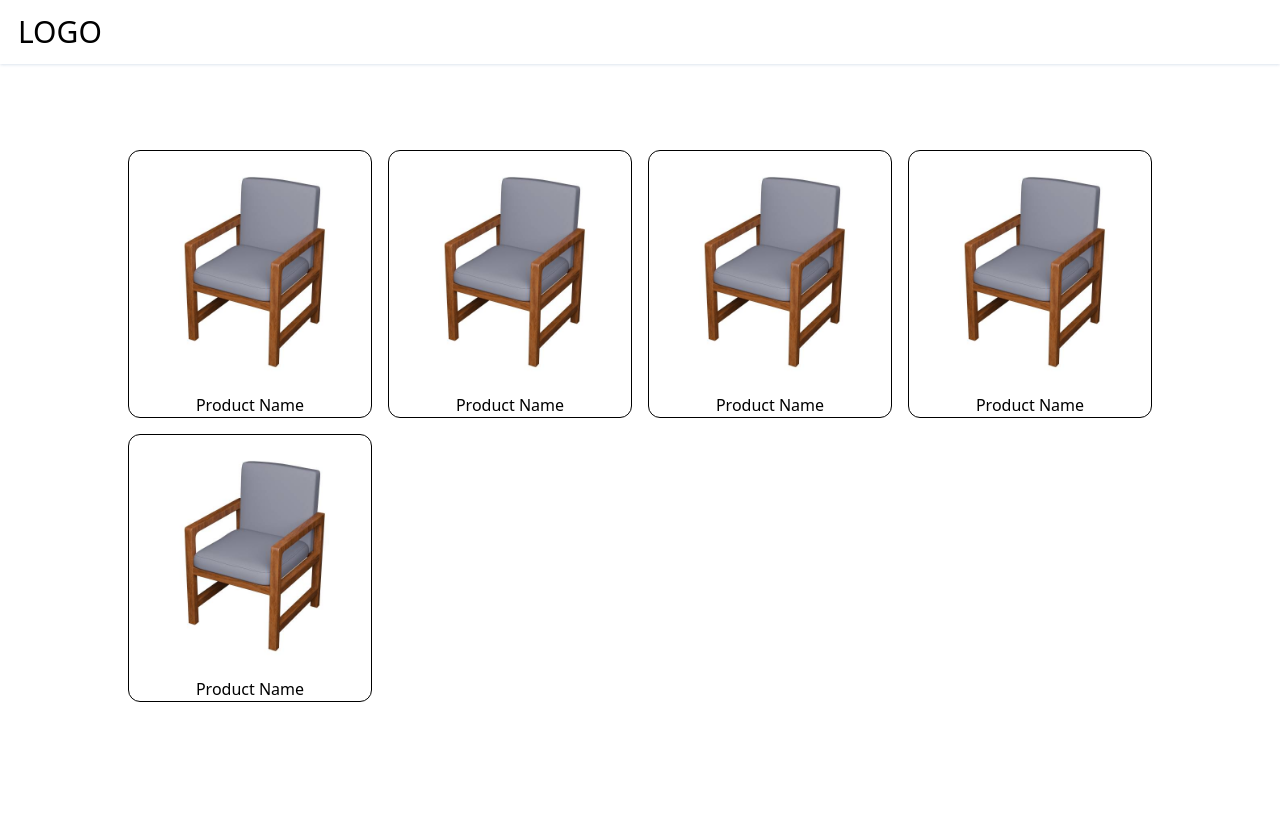
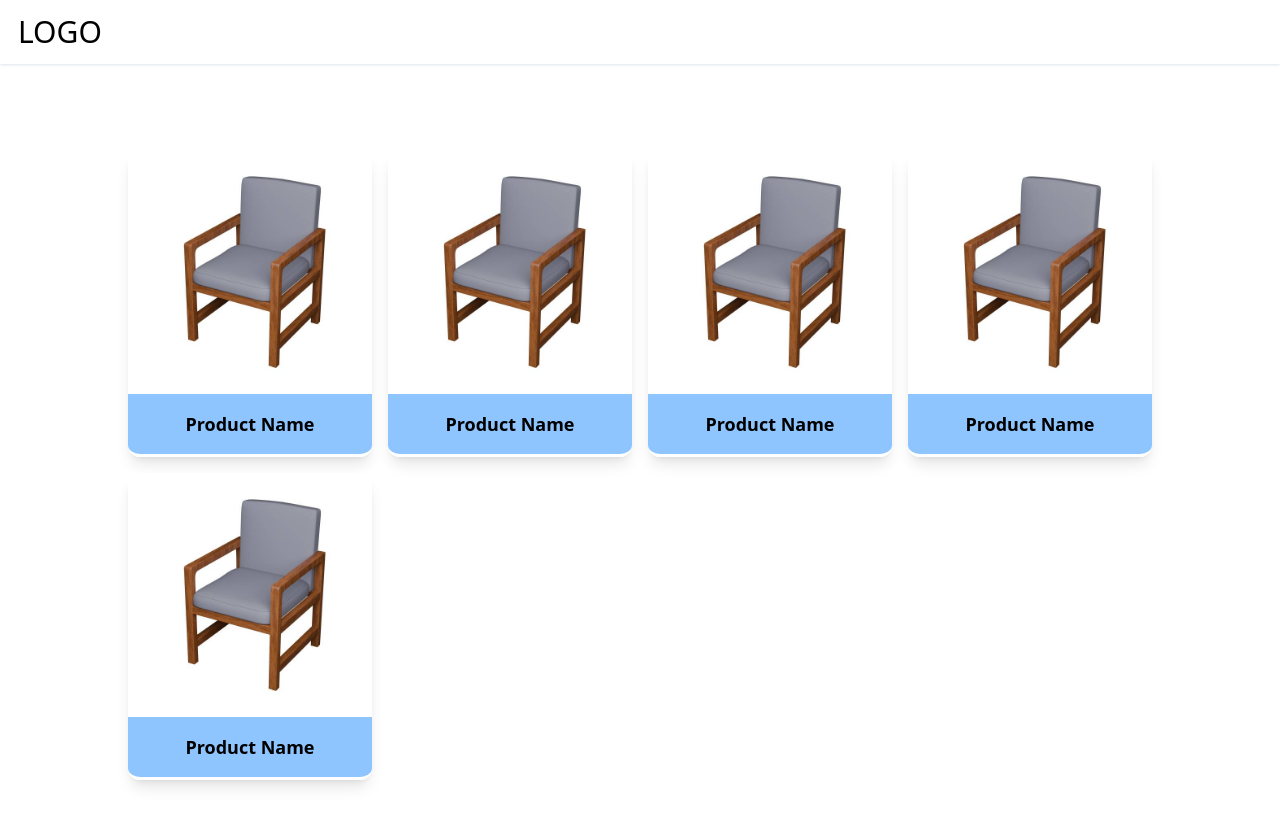
Before and after one commit to RazSoft123/product-visualizer-frontend, a React (Vite) app: page /products in a window 1280 px wide. Shown: the top 826 px of the page. Before the commit the page ends 800 px from the top, so only its background shows below. Built offline with nearby package versions, Linux system fonts and the light colour scheme.

Commit message:
Add styles changes to products and Product details page

```diff
--- a/src/components/product-details-page/ProductDetailsSection.jsx
+++ b/src/components/product-details-page/ProductDetailsSection.jsx
@@ -3,7 +3,7 @@ import ProductCanvas3D from "./ProductCanvas3D";
 export default function ProductDetailsSection() {
   return (
     <section className="product-details-section pt-[100px]">
-      <h2>Product Details</h2>
+      <h2 className="text-4xl font-bold text-center py-8">Product Details</h2>
       <div>
         <ProductCard />
       </div>
@@ -13,9 +13,9 @@ export default function ProductDetailsSection() {
 
 function ProductCard() {
   return (
-    <div className="max-w-5xl mx-auto p-6 bg-white rounded-lg shadow grid grid-rows-2 md:grid-cols-2 gap-8">
+    <div className="max-w-5xl mx-auto p-6 bg-white rounded-lg shadow grid grid-rows-2 md:grid-rows-1 md:grid-cols-2 gap-8">
       {/* Left: Image */}
-      <div className="min-w-[320px] min-h-[420px] flex-1 flex items-center justify-center">
+      <div className="min-w-[320px] min-h-[420px] flex-1 flex items-center justify-center overflow-hidden rounded-2xl">
         <ProductCanvas3D modelUrl="/chair_2.glb" />
       </div>
 
--- a/src/components/products-page/ProductCard.jsx
+++ b/src/components/products-page/ProductCard.jsx
@@ -3,12 +3,12 @@ import { Link } from "react-router-dom";
 export default function ProductCard({ name, image }) {
   return (
     <Link to={"/product-details/2"}>
-      <div className="w-full h-full flex flex-col items-center justify-center rounded-xl border-1 hover:scale-105 transition-all duration-200 ease-in">
+      <div className="w-full overflow-hidden text-center h-full flex flex-col items-center justify-center rounded-xl border-b-3 border-white hover:scale-105 transition-all duration-200 ease-in shadow-lg">
         <div className="overflow-hidden  rounded-2xl">
           <img src={image} alt={"image of " + name} />
         </div>
-        <div>
-          <span>Product Name</span>
+        <div className="py-4 bg-blue-300 w-full">
+          <span className="font-semibold text-lg">Product Name</span>
         </div>
       </div>
     </Link>
--- a/src/components/products-page/ProductSection.jsx
+++ b/src/components/products-page/ProductSection.jsx
@@ -10,7 +10,7 @@ import ProductCard from "./ProductCard";
 
 export default function ProductSection() {
   return (
-    <section className="pt-[150px] w-full flex items-center justify-center">
+    <section className="pt-[150px] pb-[100px] w-full flex items-center justify-center">
       <div className="grid grid-cols-4 gap-4 w-[80%]">
         <ProductCard name="Chair 1" image="./chair_1.jpg" />
         <ProductCard name="Chair 1" image="./chair_1.jpg" />
```
